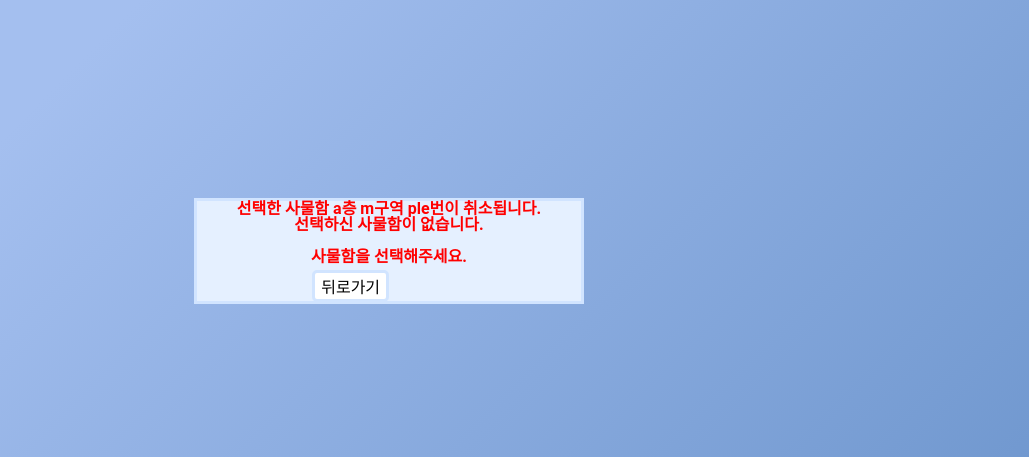
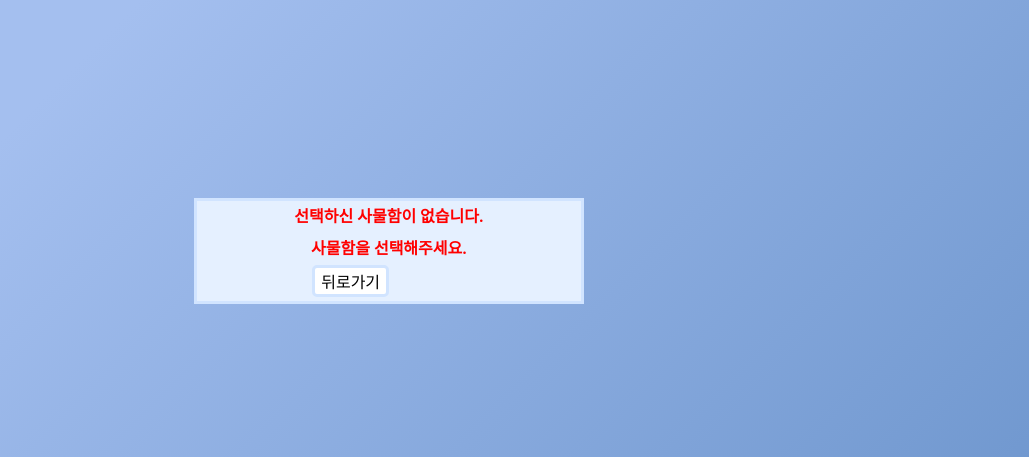
Before and after one commit to TEAM-MAT/lockerweb, a Django app: template ssulocker/templates/locker/regist_popup.html in a window 1280 px wide. Shown: the part 149-606 px from the top of the page, without its empty margins (251-1280 px from the left). Run offline with Django 3.2, Linux system fonts and the light colour scheme; the template is opened without the code that fills it: most values are stand-ins (such as "Sample title", 1, 10 or a date in 2020); some web fonts are replaced.

Commit message:
사물함 변경 시 이슈 해결

```diff
--- a/ssulocker/templates/locker/regist_popup.html
+++ b/ssulocker/templates/locker/regist_popup.html
@@ -89,10 +89,13 @@
             return cookieValue;
         }
 
-        {% if usercurrlocker %}
-        autoCancel.innerHTML ="선택한 사물함 " + codeFilter('{{usercurrlocker}}') + "이 취소됩니다."
-        {% endif %}
+
         if (currentSelected != null) {
+            {% if usercurrlocker %}
+            console.log('{{usercurrlocker}}');
+            autoCancel.innerHTML ="선택한 사물함 " + '{{usercurrlocker}}' + "이 취소됩니다."
+            {% endif %}
+
             reserveCheck.innerHTML = "선택하신 사물함은 " + codeFilter(currentSelected) + "입니다. </br></br>예약하시겠습니까?";
             reserveCheck.style.textAlign = "center";
 
@@ -126,7 +129,7 @@
                 }
             });
         }
-        else {
+        else if (currentSelected === null){
             reserveCheck.innerHTML = "선택하신 사물함이 없습니다. </br></br> 사물함을 선택해주세요.";
             reserveCheck.style.textAlign = "center";
             reserveBtn.style.display = "none";
```
